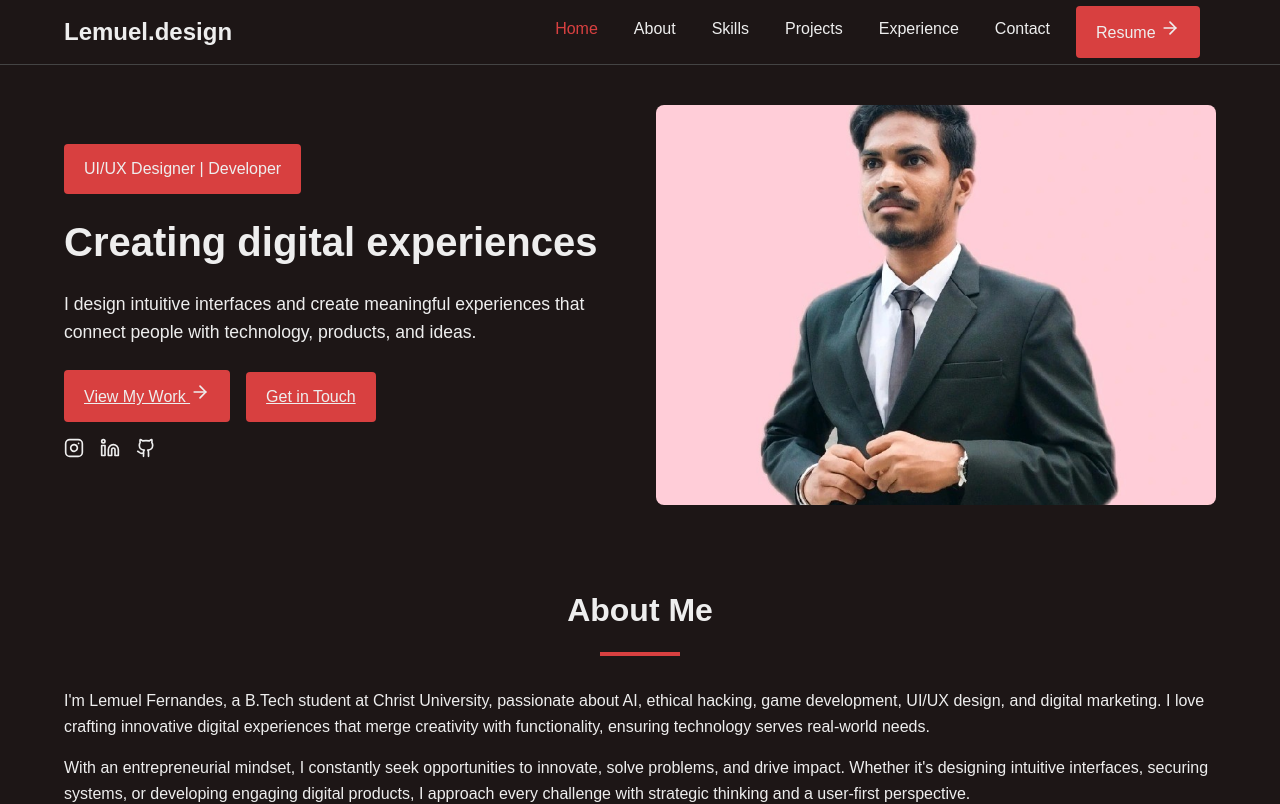
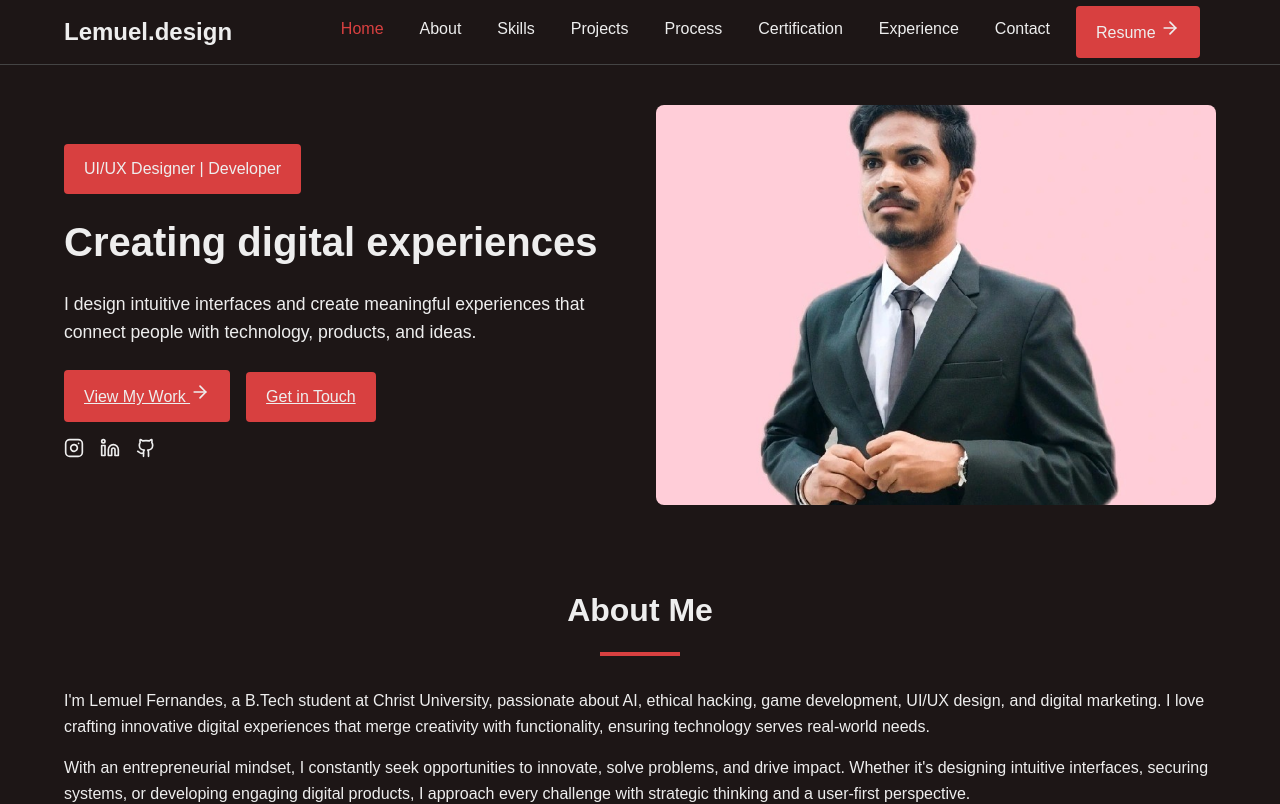
Before and after one commit to lemuel-fernandes/portfolio_website, a React (Create React App) app: page / in a window 1280 px wide. Shown: the top 804 px of the page. Built offline with nearby package versions, Linux system fonts and the light colour scheme.

Commit message:
Updated favicon and content

```diff
--- a/src/Portfolio.js
+++ b/src/Portfolio.js
@@ -111,7 +111,7 @@
           </button>
           {/* Nav */}
           <nav style={{ display: isMenuOpen ? "flex" : "" }}>
-            {["home", "about", "skills", "projects", "experience", "contact"].map((section) => (
+            {["home", "about", "skills", "projects", "Process" , "Certification" , "experience", "contact"].map((section) => (
               <a
                 key={section}
                 href={`#${section}`}
--- a/src/index.css
+++ b/src/index.css
@@ -6,7 +6,9 @@
   padding: 0;
   box-sizing: border-box;
 }
-
+html {
+  scroll-behavior: smooth;
+}
 body {
   background: #1D1616; /* Dark background */
   color: #EEEEEE;      /* Light text */
```
Also changed, not shown: public/index.html (+0 -9 lines).
